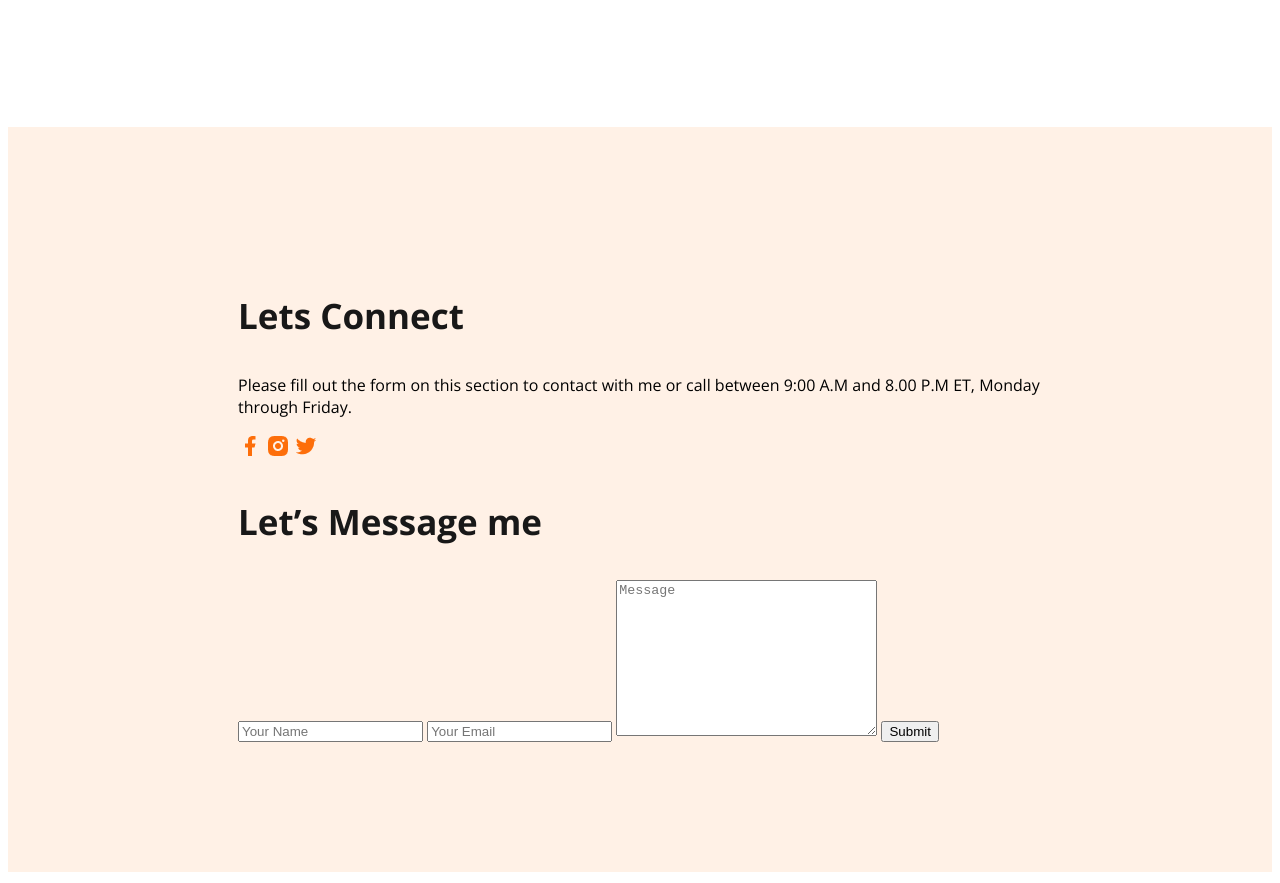
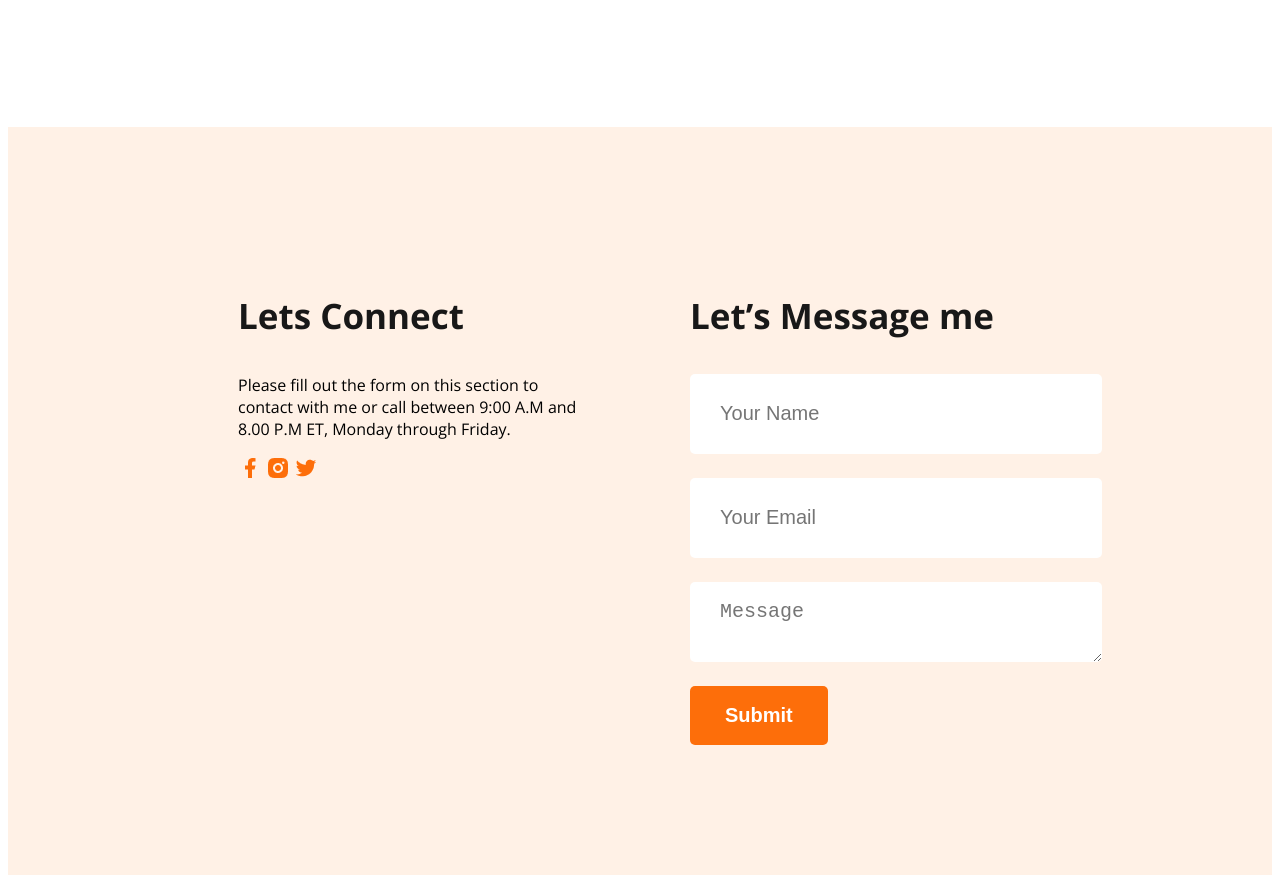
Before and after one commit to Abrar911-maker/web-dev-portfolio, a plain HTML site: page index.html in a window 1280 px wide. Shown: the part 3125-4008 px from the top of the page. Drawn offline with nearby package versions, Linux system fonts and the light colour scheme.

Commit message:
added footer form

```diff
--- a/index.html
+++ b/index.html
@@ -223,9 +223,9 @@
       <h3 class="section-title">Let’s Message me</h3>
       <form action="">
         <input type="text" name="" id="" placeholder="Your Name">
-        <input type="text" name="" id="" placeholder="Your Email">
-        <textarea name="" id="" cols="30" rows="10" placeholder="Message"></textarea>
-        <input type="submit" value="Submit">
+        <input type="email" name="" id="" placeholder="Your Email">
+        <textarea name="" id="" cols="40" rows="20" placeholder="Message"></textarea>
+        <input class="btn-primary" type="submit" value="Submit">
       </form>
      </div>
     </footer>
--- a/styles/nav.css
+++ b/styles/nav.css
@@ -206,4 +206,23 @@ main section{
 
 footer{
     padding: 130px 230px;
+    display: flex;
+    gap: 100px;
 }
+
+.footer-colum{
+    width: 50%;
+}
+
+footer input[type="text"], footer input[type="email"], footer textarea{
+    height: 44px;
+    border-radius: 5px;
+    background-color: white;
+    display: block;
+    width: 100%;
+    padding: 18px 30px;
+    margin-bottom: 24px;
+    border: none;
+    font-size: 20px;
+    color: #757575;
+}
```
